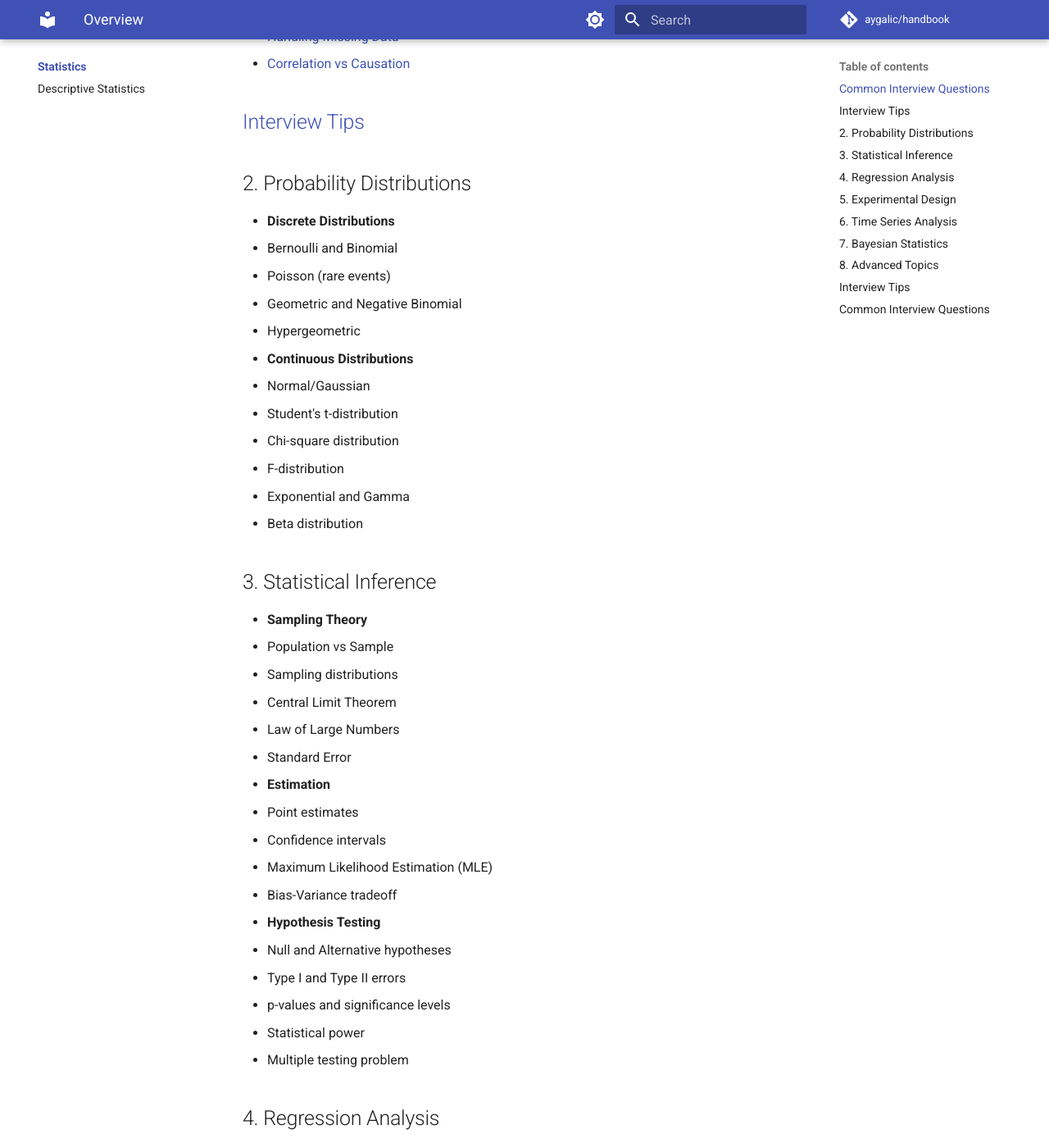
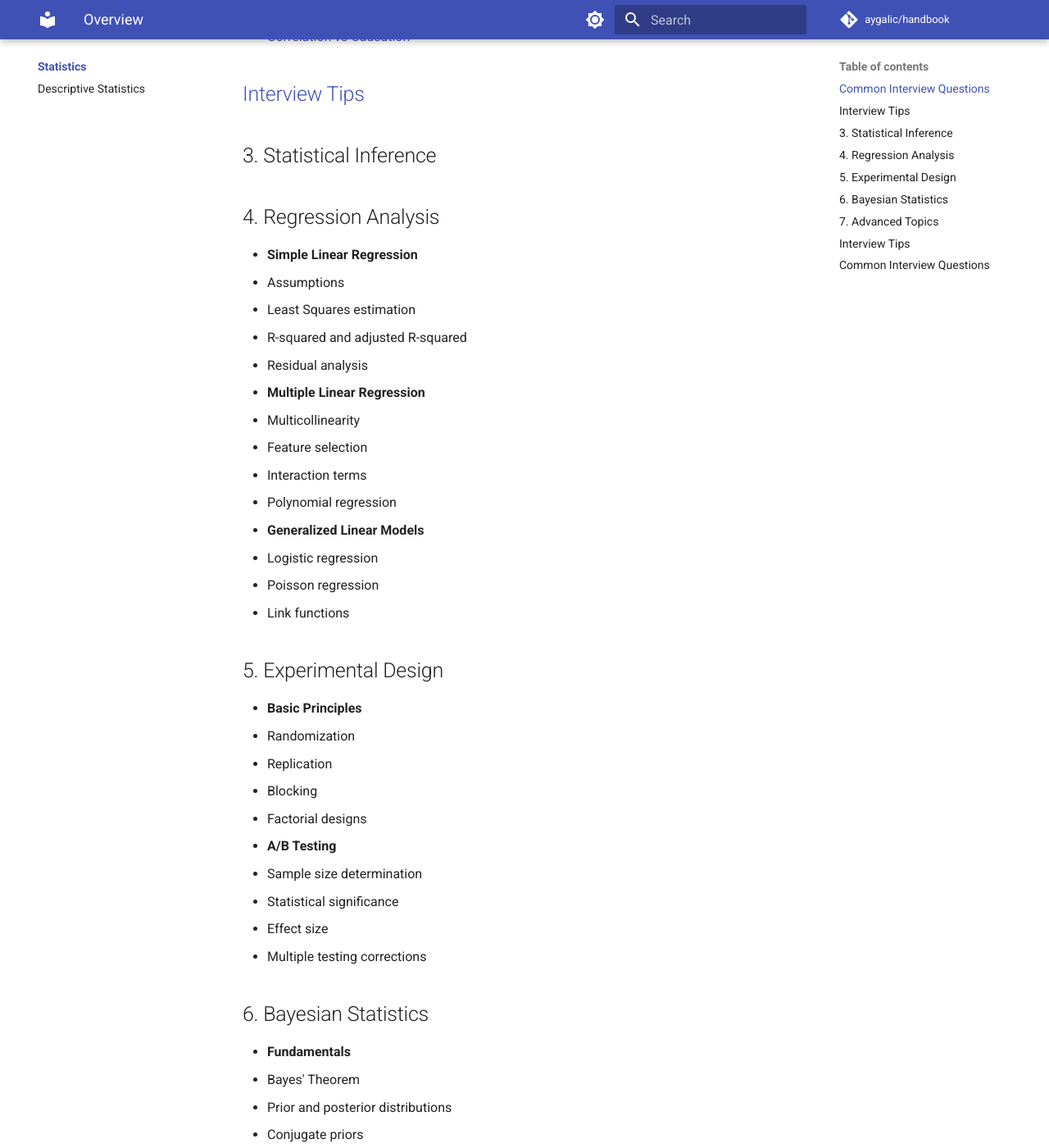
Before and after one commit to aygalic/handbook, an MkDocs documentation site: the page built from docs/statistics/index.md, in a window 1280 px wide and 1400 px high, scrolled down 623 px. Shown: the whole window at 82% size. Built offline with MkDocs 1.6.1 and Material for MkDocs 9.7.7, drawn with Linux system fonts in a browser that asks for light colours; comment, search, counter and statistics services are not loaded; some of the changed text lies outside the part shown.

Commit message:
doc: statistical_inference

```diff
--- a/docs/statistics/index.md
+++ b/docs/statistics/index.md
@@ -2,12 +2,11 @@
 
 1. [Descriptive Statistics](./1_descriptive_statistics/)
 2. [Probability Distributions](./2_probability_distributions/)
-3. [Statistical Inference]()
+3. [Statistical Inference](./3_statistical_inference/)
 4. [Regression Analysis]()
 5. [Experimental Design]()
-6. [Time Series Analysis]()
-7. [Bayesian Statistics]()
-8. [Advanced Topics]()
+6. [Bayesian Statistics]()
+7. [Advanced Topics]()
 
 ## Common Interview Questions
 - [When to use t-test vs z-test](./common-questions/t-test-vs-z-test.md)
@@ -17,41 +16,10 @@
 ## [Interview Tips](./interview-tips.md)
 
 
-## 2. Probability Distributions
-- **Discrete Distributions**
-  - Bernoulli and Binomial
-  - Poisson (rare events)
-  - Geometric and Negative Binomial
-  - Hypergeometric
+## 3. Statistical Inference
 
-- **Continuous Distributions**
-  - Normal/Gaussian
-  - Student's t-distribution
-  - Chi-square distribution
-  - F-distribution
-  - Exponential and Gamma
-  - Beta distribution
 
-## 3. Statistical Inference
-- **Sampling Theory**
-  - Population vs Sample
-  - Sampling distributions
-  - Central Limit Theorem
-  - Law of Large Numbers
-  - Standard Error
 
-- **Estimation**
-  - Point estimates
-  - Confidence intervals
-  - Maximum Likelihood Estimation (MLE)
-  - Bias-Variance tradeoff
-
-- **Hypothesis Testing**
-  - Null and Alternative hypotheses
-  - Type I and Type II errors
-  - p-values and significance levels
-  - Statistical power
-  - Multiple testing problem
 
 ## 4. Regression Analysis
 - **Simple Linear Regression**
@@ -84,20 +52,7 @@
   - Effect size
   - Multiple testing corrections
 
-## 6. Time Series Analysis
-- **Components**
-  - Trend
-  - Seasonality
-  - Cyclical patterns
-  - Random variation
-
-- **Methods**
-  - Moving averages
-  - Exponential smoothing
-  - ARIMA models
-  - Stationarity
-
-## 7. Bayesian Statistics
+## 6. Bayesian Statistics
 - **Fundamentals**
   - Bayes' Theorem
   - Prior and posterior distributions
@@ -109,7 +64,7 @@
   - Bayesian regression
   - Hierarchical models
 
-## 8. Advanced Topics
+## 7. Advanced Topics
 - **Dimensionality Reduction**
   - Principal Component Analysis (PCA)
   - Factor Analysis
```
Also changed, not shown: docs/statistics/2_probability_distributions/index.md (+3 -3 lines), docs/statistics/3_statistical_inference/estimation.md (added, +5 -0 lines), docs/statistics/3_statistical_inference/hypothesis_testing.md (added, +6 -0 lines), docs/statistics/3_statistical_inference/index.md (added, +5 -0 lines), docs/statistics/3_statistical_inference/sampling_theory.md (added, +6 -0 lines).
